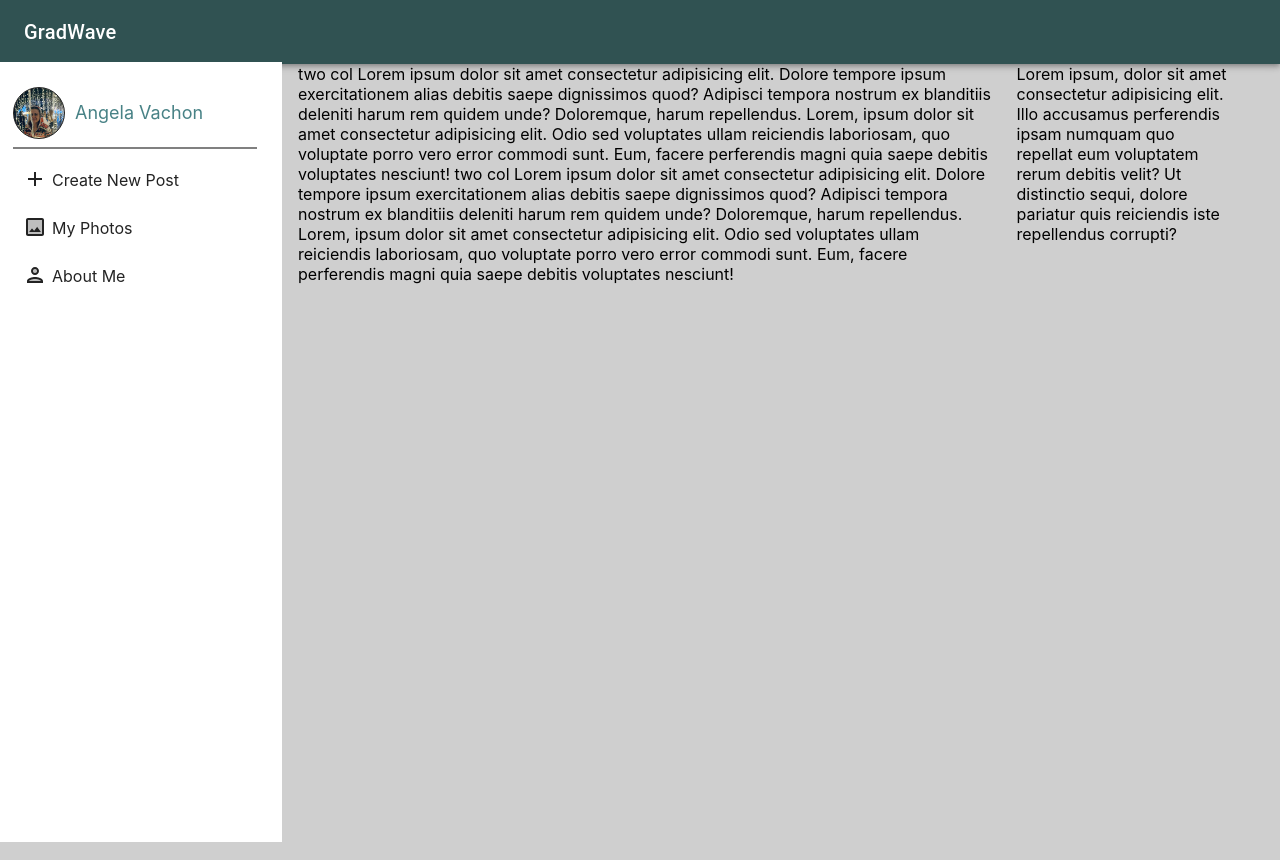
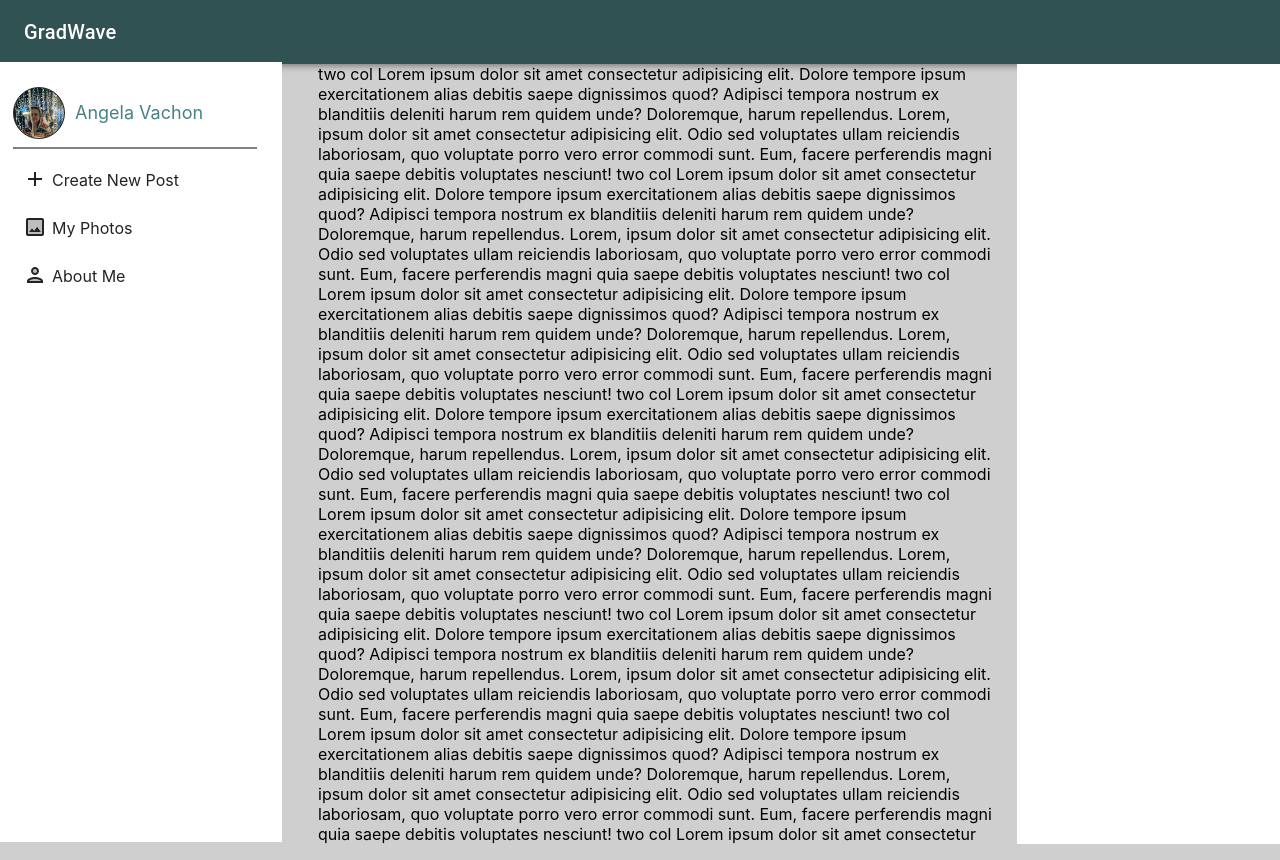
Before and after one commit to Heyrio/GradWave, a React (Create React App) app: page /Dashboard in a window 1280 px wide. Built offline with nearby package versions, Linux system fonts and the light colour scheme.

Commit message:
setting scroll structure

```diff
--- a/src/components/FriendListBar.styles.js
+++ b/src/components/FriendListBar.styles.js
@@ -1,4 +1,14 @@
+import { width } from "@material-ui/system";
 
 export const styles = theme => ({
+    listContainer:{
+        padding: 25,
+        height: 'calc(100vh - 70px)',
+        width: '100%',
+        marginRight: 20,
+        backgroundColor: "#fff",
+        color: '#232323'
+    }
+
 
 });
--- a/src/containers/MainUserContainer.jsx
+++ b/src/containers/MainUserContainer.jsx
@@ -4,7 +4,7 @@ import SideBar from '../components/SideBar'
 import { Grid } from '@material-ui/core';
 import { withStyles } from '@material-ui/core/styles';
 import {styles} from './MainUserContainer.styles.js'
-
+import FriendListBar from '../components/FriendListBar'
 //  This container will be connected to Redux
 
 function MainUserContainer(props) {
@@ -23,7 +23,39 @@ function MainUserContainer(props) {
                         <SideBar/>
                     </Grid>
                     <Grid container  item xs={9} spacing={3}>
-                        <Grid className={classes.mainFeed} item lg={9}>
+                        <Grid item lg={9}>
+                            <div className={classes.mainFeedContainer}>
+                                <div className={classes.mainFeed}>
+                                two col Lorem ipsum dolor sit amet consectetur adipisicing elit. Dolore tempore ipsum exercitationem alias
+                            debitis saepe dignissimos quod? Adipisci tempora
+                            nostrum ex blanditiis deleniti harum rem quidem unde? Doloremque, harum repellendus.
+                            Lorem, ipsum dolor sit amet consectetur adipisicing elit. Odio sed voluptates ullam reiciendis laboriosam,
+                             quo voluptate porro vero error commodi sunt. Eum, facere perferendis magni quia saepe debitis voluptates nesciunt!
+                             two col Lorem ipsum dolor sit amet consectetur adipisicing elit. Dolore tempore ipsum exercitationem alias
+                            debitis saepe dignissimos quod? Adipisci tempora
+                            nostrum ex blanditiis deleniti harum rem quidem unde? Doloremque, harum repellendus.
+                            Lorem, ipsum dolor sit amet consectetur adipisicing elit. Odio sed voluptates ullam reiciendis laboriosam,
+                             quo voluptate porro vero error commodi sunt. Eum, facere perferendis magni quia saepe debitis voluptates nesciunt!
+                        two col Lorem ipsum dolor sit amet consectetur adipisicing elit. Dolore tempore ipsum exercitationem alias
+                            debitis saepe dignissimos quod? Adipisci tempora
+                            nostrum ex blanditiis deleniti harum rem quidem unde? Doloremque, harum repellendus.
+                            Lorem, ipsum dolor sit amet consectetur adipisicing elit. Odio sed voluptates ullam reiciendis laboriosam,
+                             quo voluptate porro vero error commodi sunt. Eum, facere perferendis magni quia saepe debitis voluptates nesciunt!
+                             two col Lorem ipsum dolor sit amet consectetur adipisicing elit. Dolore tempore ipsum exercitationem alias
+                            debitis saepe dignissimos quod? Adipisci tempora
+                            nostrum ex blanditiis deleniti harum rem quidem unde? Doloremque, harum repellendus.
+                            Lorem, ipsum dolor sit amet consectetur adipisicing elit. Odio sed voluptates ullam reiciendis laboriosam,
+                             quo voluptate porro vero error commodi sunt. Eum, facere perferendis magni quia saepe debitis voluptates nesciunt!
+                        two col Lorem ipsum dolor sit amet consectetur adipisicing elit. Dolore tempore ipsum exercitationem alias
+                            debitis saepe dignissimos quod? Adipisci tempora
+                            nostrum ex blanditiis deleniti harum rem quidem unde? Doloremque, harum repellendus.
+                            Lorem, ipsum dolor sit amet consectetur adipisicing elit. Odio sed voluptates ullam reiciendis laboriosam,
+                             quo voluptate porro vero error commodi sunt. Eum, facere perferendis magni quia saepe debitis voluptates nesciunt!
+                             two col Lorem ipsum dolor sit amet consectetur adipisicing elit. Dolore tempore ipsum exercitationem alias
+                            debitis saepe dignissimos quod? Adipisci tempora
+                            nostrum ex blanditiis deleniti harum rem quidem unde? Doloremque, harum repellendus.
+                            Lorem, ipsum dolor sit amet consectetur adipisicing elit. Odio sed voluptates ullam reiciendis laboriosam,
+                             quo voluptate porro vero error commodi sunt. Eum, facere perferendis magni quia saepe debitis voluptates nesciunt!
                             two col Lorem ipsum dolor sit amet consectetur adipisicing elit. Dolore tempore ipsum exercitationem alias
                             debitis saepe dignissimos quod? Adipisci tempora
                             nostrum ex blanditiis deleniti harum rem quidem unde? Doloremque, harum repellendus.
@@ -34,9 +66,51 @@ function MainUserContainer(props) {
                             nostrum ex blanditiis deleniti harum rem quidem unde? Doloremque, harum repellendus.
                             Lorem, ipsum dolor sit amet consectetur adipisicing elit. Odio sed voluptates ullam reiciendis laboriosam,
                              quo voluptate porro vero error commodi sunt. Eum, facere perferendis magni quia saepe debitis voluptates nesciunt!
+                        two col Lorem ipsum dolor sit amet consectetur adipisicing elit. Dolore tempore ipsum exercitationem alias
+                            debitis saepe dignissimos quod? Adipisci tempora
+                            nostrum ex blanditiis deleniti harum rem quidem unde? Doloremque, harum repellendus.
+                            Lorem, ipsum dolor sit amet consectetur adipisicing elit. Odio sed voluptates ullam reiciendis laboriosam,
+                             quo voluptate porro vero error commodi sunt. Eum, facere perferendis magni quia saepe debitis voluptates nesciunt!
+                             two col Lorem ipsum dolor sit amet consectetur adipisicing elit. Dolore tempore ipsum exercitationem alias
+                            debitis saepe dignissimos quod? Adipisci tempora
+                            nostrum ex blanditiis deleniti harum rem quidem unde? Doloremque, harum repellendus.
+                            Lorem, ipsum dolor sit amet consectetur adipisicing elit. Odio sed voluptates ullam reiciendis laboriosam,
+                             quo voluptate porro vero error commodi sunt. Eum, facere perferendis magni quia saepe debitis voluptates nesciunt!
+                        two col Lorem ipsum dolor sit amet consectetur adipisicing elit. Dolore tempore ipsum exercitationem alias
+                            debitis saepe dignissimos quod? Adipisci tempora
+                            nostrum ex blanditiis deleniti harum rem quidem unde? Doloremque, harum repellendus.
+                            Lorem, ipsum dolor sit amet consectetur adipisicing elit. Odio sed voluptates ullam reiciendis laboriosam,
+                             quo voluptate porro vero error commodi sunt. Eum, facere perferendis magni quia saepe debitis voluptates nesciunt!
+                             two col Lorem ipsum dolor sit amet consectetur adipisicing elit. Dolore tempore ipsum exercitationem alias
+                            debitis saepe dignissimos quod? Adipisci tempora
+                            nostrum ex blanditiis deleniti harum rem quidem unde? Doloremque, harum repellendus.
+                            Lorem, ipsum dolor sit amet consectetur adipisicing elit. Odio sed voluptates ullam reiciendis laboriosam,
+                             quo voluptate porro vero error commodi sunt. Eum, facere perferendis magni quia saepe debitis voluptates nesciunt!
+                        two col Lorem ipsum dolor sit amet consectetur adipisicing elit. Dolore tempore ipsum exercitationem alias
+                            debitis saepe dignissimos quod? Adipisci tempora
+                            nostrum ex blanditiis deleniti harum rem quidem unde? Doloremque, harum repellendus.
+                            Lorem, ipsum dolor sit amet consectetur adipisicing elit. Odio sed voluptates ullam reiciendis laboriosam,
+                             quo voluptate porro vero error commodi sunt. Eum, facere perferendis magni quia saepe debitis voluptates nesciunt!
+                             two col Lorem ipsum dolor sit amet consectetur adipisicing elit. Dolore tempore ipsum exercitationem alias
+                            debitis saepe dignissimos quod? Adipisci tempora
+                            nostrum ex blanditiis deleniti harum rem quidem unde? Doloremque, harum repellendus.
+                            Lorem, ipsum dolor sit amet consectetur adipisicing elit. Odio sed voluptates ullam reiciendis laboriosam,
+                             quo voluptate porro vero error commodi sunt. Eum, facere perferendis magni quia saepe debitis voluptates nesciunt!
+                            two col Lorem ipsum dolor sit amet consectetur adipisicing elit. Dolore tempore ipsum exercitationem alias
+                            debitis saepe dignissimos quod? Adipisci tempora
+                            nostrum ex blanditiis deleniti harum rem quidem unde? Doloremque, harum repellendus.
+                            Lorem, ipsum dolor sit amet consectetur adipisicing elit. Odio sed voluptates ullam reiciendis laboriosam,
+                             quo voluptate porro vero error commodi sunt. Eum, facere perferendis magni quia saepe debitis voluptates nesciunt!
+                             two col Lorem ipsum dolor sit amet consectetur adipisicing elit. Dolore tempore ipsum exercitationem alias
+                            debitis saepe dignissimos quod? Adipisci tempora
+                            nostrum ex blanditiis deleniti harum rem quidem unde? Doloremque, harum repellendus.
+                            Lorem, ipsum dolor sit amet consectetur adipisicing elit. Odio sed voluptates ullam reiciendis laboriosam,
+                             quo voluptate porro vero error commodi sunt. Eum, facere perferendis magni quia saepe debitis voluptates nesciunt!
+                                </div>
+                            </div>
                         </Grid>
                         <Grid item lg={3}>
-                            Lorem ipsum, dolor sit amet consectetur adipisicing elit. Illo accusamus perferendis ipsam numquam quo repellat eum voluptatem rerum debitis velit? Ut distinctio sequi, dolore pariatur quis reiciendis iste repellendus corrupti?
+                           <FriendListBar/>
                         </Grid>
                     </Grid>
                 </Grid>
--- a/src/containers/MainUserContainer.styles.js
+++ b/src/containers/MainUserContainer.styles.js
@@ -1,6 +1,9 @@
+import { height } from "@material-ui/system";
 
 export const styles = theme => ({
     mainFeed:{
-        paddingLeft: 0,
+        paddingLeft: 20,
+        height: 'calc(100vh - 20px)',
+        overflow: "auto",
     }
 });
--- a/src/index.css
+++ b/src/index.css
@@ -1,5 +1,7 @@
 body {
   margin: 0;
+  height: 100%;
+   overflow: hidden;
   font-family: -apple-system, BlinkMacSystemFont, 'Segoe UI', 'Roboto', 'Oxygen',
     'Ubuntu', 'Cantarell', 'Fira Sans', 'Droid Sans', 'Helvetica Neue',
     sans-serif;
```
Also changed, not shown: src/components/FriendListBar.jsx (+5 -2 lines).
